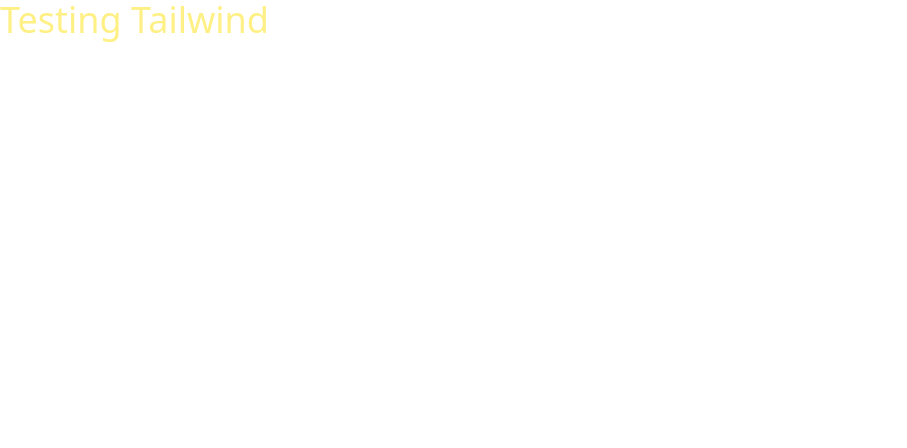
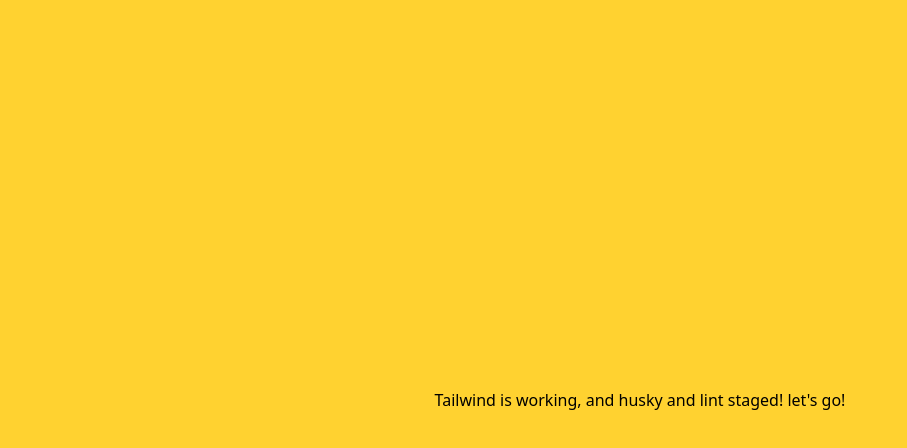
Before and after one commit to Angelhpascual/test-acid-tango-inditex, a React (Vite) app: page / in a window 1280 px wide. Shown: the top 448 px of the page, without its empty margins (0-907 px from the left). Built offline with nearby package versions, Linux system fonts and the light colour scheme.

Commit message:
test: verifying all libraries are working

```diff
--- a/src/App.tsx
+++ b/src/App.tsx
@@ -1,5 +1,9 @@
 const App = () => {
-  return <div className="text-4xl text-yellow-200">Testing Tailwind</div>;
+  return (
+    <div className="bg-amber-300 h-screen w-screen flex justify-center items-center">
+      Tailwind is working, and husky and lint staged! let's go!
+    </div>
+  );
 };
 
 export default App;
```
